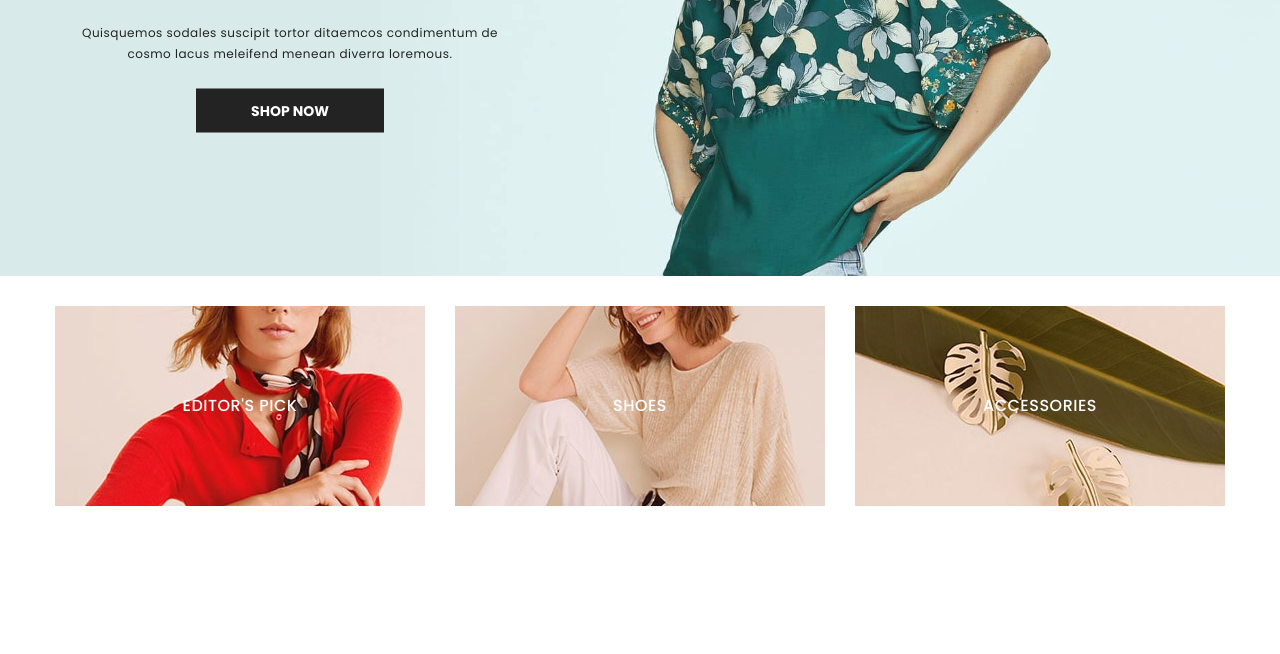
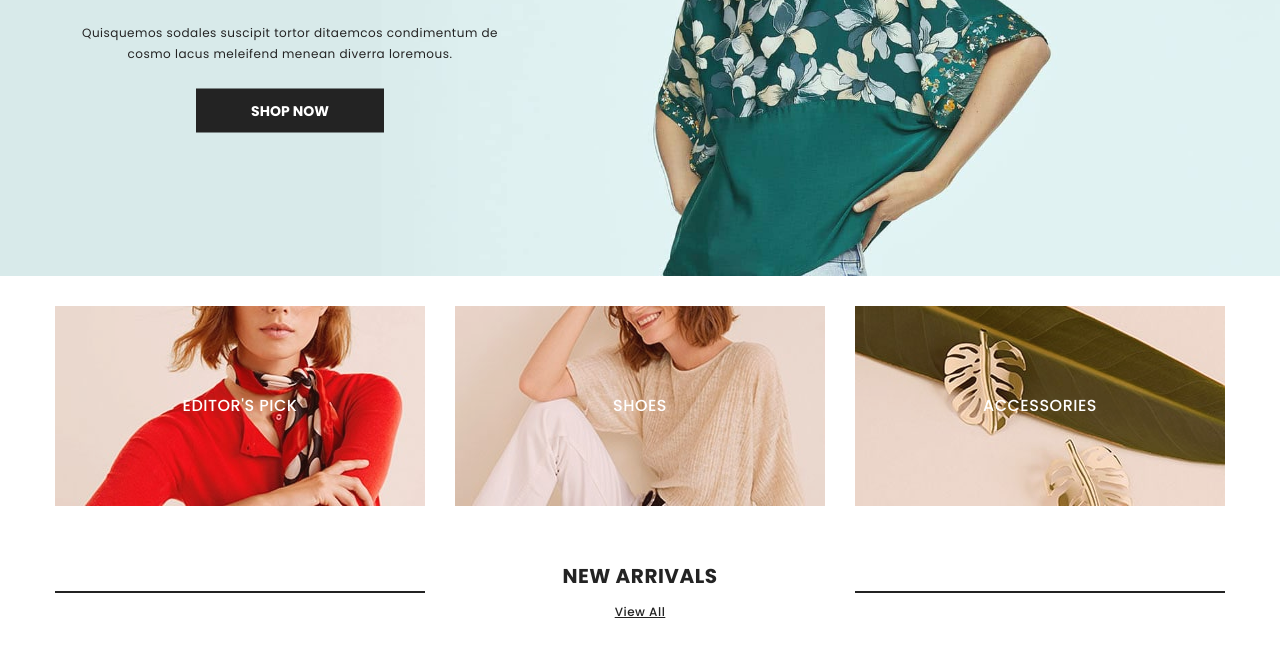
Before and after one commit to tuntinotuan/te-hlsoft, a plain HTML site: page v1/index.html in a window 1280 px wide. Shown: the part 348-1002 px from the top of the page. Before the commit the page ends 934 px from the top, so only its background shows below. Drawn offline with Linux system fonts and the light colour scheme.

Commit message:
arrivals layout

```diff
--- a/v1/index.html
+++ b/v1/index.html
@@ -140,6 +140,14 @@
           <img src="./images/banner2.jpg" alt="">
         </div>
       </div>
+      <div class="arrival container">
+        <div class="arrival__line"></div>
+        <div class="arrival__main">
+          <h1>new arrivals</h1>
+          <p>view all</p>
+        </div>
+        <div class="arrival__line"></div>
+      </div>
     </section>
     <footer></footer>
   </section>
--- a/v1/styles/body.css
+++ b/v1/styles/body.css
@@ -27,6 +27,7 @@
   height: 2px;
   background-color: var(--primary-black);
 }
+/* Banner lists */
 .banner__lists {
   display: flex;
   align-items: center;
@@ -47,18 +48,16 @@
   cursor: pointer;
 }
 .banner__items--overlay h2 {
+  position: relative;
   font-size: 16px;
   font-weight: 500;
   color: white;
   text-transform: uppercase;
 }
-.banner__items--overlay:hover h2 {
-  position: relative;
-}
 .banner__items--overlay:hover {
   background-color: rgba(239, 100, 84, 0);
 }
-.banner__items--overlay h2::after {
+.banner__items--overlay > h2::after {
   content: "";
   position: absolute;
   left: 0;
@@ -66,4 +65,39 @@
   width: 100%;
   height: 1px;
   background-color: white;
+  opacity: 0;
 }
+.banner__items--overlay:hover > h2::after {
+  opacity: 100%;
+}
+/* Arrivals */
+.arrival {
+  display: flex;
+  align-items: center;
+  gap: 30px;
+  padding: 60px 0;
+}
+.arrival__main {
+  width: 100%;
+  display: flex;
+  justify-content: center;
+  align-items: center;
+  flex-direction: column;
+  gap: 20px;
+}
+.arrival__main h1 {
+  font-size: 20px;
+  font-weight: 700;
+  text-transform: uppercase;
+}
+.arrival__main p {
+  text-transform: capitalize;
+  text-decoration: underline;
+  cursor: pointer;
+  font-weight: 500;
+}
+.arrival__line {
+  width: 100%;
+  height: 2px;
+  background-color: var(--primary-black);
+}
```
